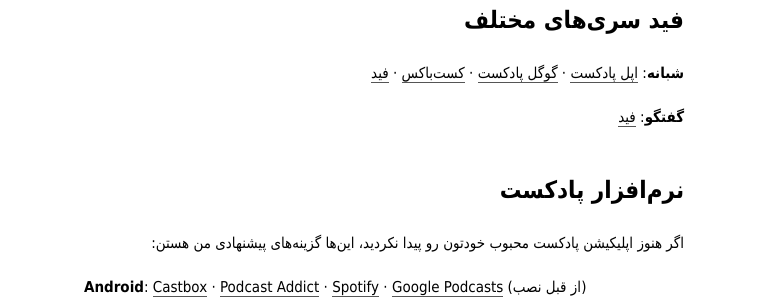
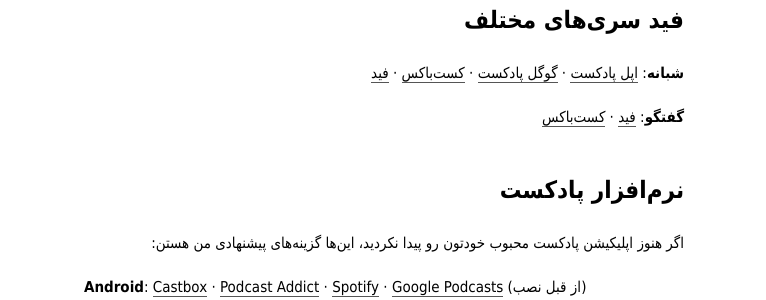
Before and after one commit to mohsend/mehsen.ir, a Jekyll site: the page built from subscribe.md, in a window 1280 px wide. Shown: the part 811-1111 px from the top of the page, without its empty margins (256-1022 px from the left). Built offline with Jekyll 4.4.1, drawn with Linux system fonts in a browser that asks for light colours; some web fonts are replaced.

Commit message:
ADD castbox link

```diff
--- a/subscribe.md
+++ b/subscribe.md
@@ -35,7 +35,9 @@ title: پادکست
 [کست‌باکس](https://castbox.fm/channel/id1484724) &middot;
 [فید](https://mehsen.ir/shabane.xml)
 
-**گفتگو**: [فید](https://mehsen.ir/goftego.xml)
+**گفتگو**:
+[فید](https://mehsen.ir/goftego.xml) &middot;
+[کست‌باکس](https://castbox.fm/channel/id2676607)
 
 ## نرم‌افزار پادکست
 اگر هنوز اپلیکیشن پادکست محبوب خودتون رو پیدا نکردید، این‌ها گزینه‌های پیشنهادی من هستن:
```
